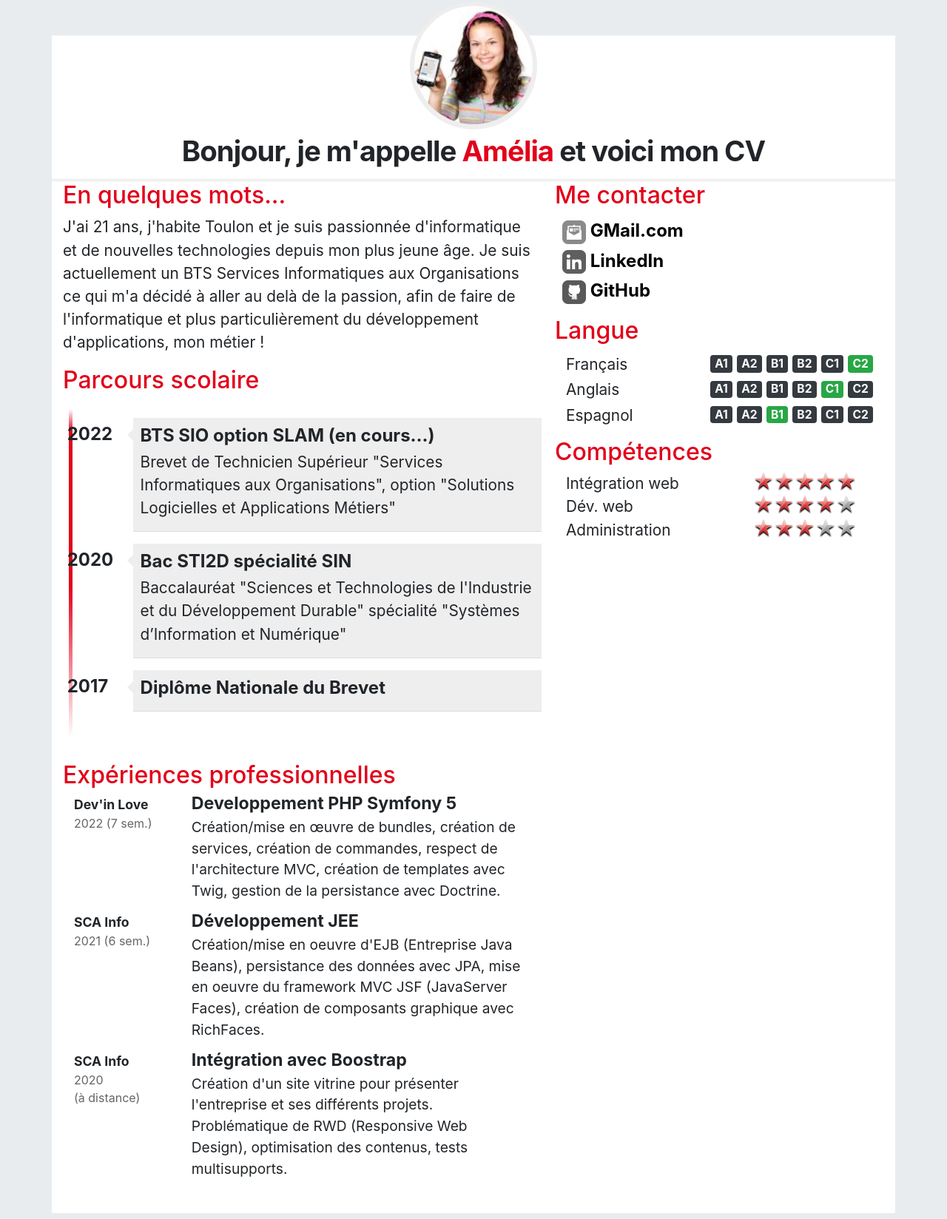
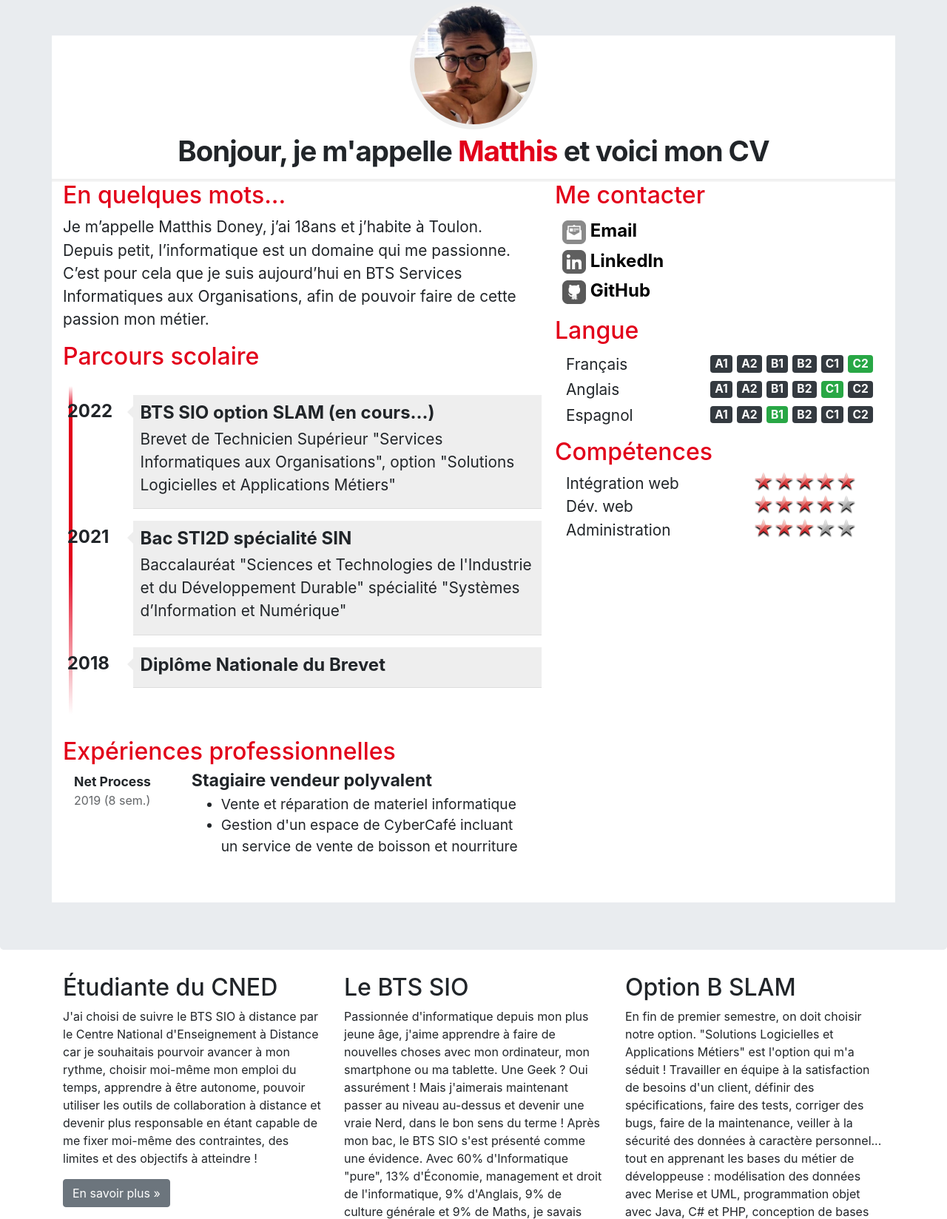
Before and after one commit to MatthisDoney/MatthisDoney.github.io, a plain HTML site: page pages/cv.html in a window 1280 px wide. Shown: the part 66-1714 px from the top of the page at 74% size. Drawn offline with nearby package versions, Linux system fonts and the light colour scheme.

Commit message:
Mise a jour du CV

```diff
--- a/pages/cv.html
+++ b/pages/cv.html
@@ -1,5 +1,6 @@
 <!doctype html>
 <html lang="fr">
+
 <head>
     <!-- Required meta tags -->
     <meta charset="utf-8">
@@ -7,23 +8,25 @@
     <meta name="description" content="Portfolio de Matthis DONEY - BTS SIO SISR">
     <meta name="author" content="Matthis Doney">
     <!-- Bootstrap CSS -->
-        <link rel="stylesheet" href="https://cdn.jsdelivr.net/npm/bootstrap@4.6.2/dist/css/bootstrap.min.css" integrity="sha384-xOolHFLEh07PJGoPkLv1IbcEPTNtaed2xpHsD9ESMhqIYd0nLMwNLD69Npy4HI+N" crossorigin="anonymous">
-        <link href="../css/cv.css" rel="stylesheet" type="text/css"/>
+    <link rel="stylesheet" href="https://cdn.jsdelivr.net/npm/bootstrap@4.6.2/dist/css/bootstrap.min.css"
+        integrity="sha384-xOolHFLEh07PJGoPkLv1IbcEPTNtaed2xpHsD9ESMhqIYd0nLMwNLD69Npy4HI+N" crossorigin="anonymous">
+    <link href="../css/cv.css" rel="stylesheet" type="text/css" />
     <link rel="icon" href="favicon.ico">
     <title>Porfolio de Matthis DONEY</title>
 </head>
+
 <body>
     <nav class="navbar navbar-dark bg-dark fixed-top navbar-expand-md">
         <div class="container">
-                <button type="button" class="navbar-toggler" data-toggle="collapse"
-                        data-target="#navbar" aria-controls="navbar">
+            <button type="button" class="navbar-toggler" data-toggle="collapse" data-target="#navbar"
+                aria-controls="navbar">
                 <span class="sr-only">Navigation raccourcie</span>☰
             </button>
             <a class="navbar-brand" href="#">Mon portfolio</a>
             <div id="navbar" class="navbar-collapse collapse">
                 <ul class="nav navbar-nav">
                     <li class="active nav-item">
-                            <a href="../index.html"" class="nav-link">
+                        <a href="../index.html"" class=" nav-link">
                             <span class="fa fa-home"></span> Accueil
                         </a>
                     </li>
@@ -33,8 +36,7 @@
                         </a>
                     </li>
                     <li class="dropdown nav-item">
-                            <a href="#" class="dropdown-toggle nav-link"
-                               data-toggle="dropdown" role="button">
+                        <a href="#" class="dropdown-toggle nav-link" data-toggle="dropdown" role="button">
                             <span class="fa fa-list-alt"></span> Réalisations <span class="caret"></span>
                         </a>
                         <ul class="dropdown-menu" role="menu">
@@ -62,8 +64,7 @@
                         </ul>
                     </li>
                     <li class="dropdown nav-item">
-                            <a href="#" class="dropdown-toggle nav-link"
-                               data-toggle="dropdown" role="button">
+                        <a href="#" class="dropdown-toggle nav-link" data-toggle="dropdown" role="button">
                             <span class="fa fa-graduation-cap"></span>
                             Jury E5 BTS SIO
                             <span class="caret"></span>
@@ -72,34 +73,44 @@
                             <li class="dropdown-header dropdown-item" role="presentation">
                                 Documentations contexte</li>
                             <li role="presentation" class="dropdown-item">
-                                    <a role="menuitem" href="#">Présentation</a></li>
+                                <a role="menuitem" href="#">Présentation</a>
+                            </li>
                             <li role="presentation" class="dropdown-item">
-                                    <a role="menuitem" href="#">Application</a></li>
+                                <a role="menuitem" href="#">Application</a>
+                            </li>
                             <li role="presentation" class="dropdown-item">
-                                    <a role="menuitem" href="#">Missions à réaliser</a></li>
+                                <a role="menuitem" href="#">Missions à réaliser</a>
+                            </li>
                             <li role="presentation" class="dropdown-item">
-                                    <a role="menuitem" href="#">Annexes</a></li>
+                                <a role="menuitem" href="#">Annexes</a>
+                            </li>
                             <li role="presentation" class="dropdown-divider"></li>
                             <li role="presentation" class="dropdown-header dropdown-item">
                                 Fiches d'examen</li>
                             <li role="presentation" class="dropdown-item">
-                                    <a role="menuitem" href="#">Situation professionnelle n°1</a></li>
+                                <a role="menuitem" href="#">Situation professionnelle n°1</a>
+                            </li>
                             <li role="presentation" class="dropdown-item">
-                                    <a role="menuitem" href="#">Situation professionnelle n°2</a></li>
+                                <a role="menuitem" href="#">Situation professionnelle n°2</a>
+                            </li>
                             <li role="presentation" class="dropdown-divider"></li>
                             <li role="presentation" class="dropdown-header dropdown-item">
                                 Démonstrations</li>
                             <li role="presentation" class="dropdown-item">
-                                    <a role="menuitem" href="#">Démo SP n°1</a></li>
+                                <a role="menuitem" href="#">Démo SP n°1</a>
+                            </li>
                             <li role="presentation" class="dropdown-item">
-                                    <a role="menuitem" href="#">Démo SP n°2</a></li>
+                                <a role="menuitem" href="#">Démo SP n°2</a>
+                            </li>
                             <li role="presentation" class="dropdown-divider"></li>
                             <li role="presentation" class="dropdown-header dropdown-item">
                                 Codes sources</li>
                             <li role="presentation" class="dropdown-item">
-                                    <a role="menuitem" href="#">Sources SP n°1</a></li>
+                                <a role="menuitem" href="#">Sources SP n°1</a>
+                            </li>
                             <li role="presentation" class="dropdown-item">
-                                    <a role="menuitem" href="#">Sources SP n°2</a></li>
+                                <a role="menuitem" href="#">Sources SP n°2</a>
+                            </li>
 
 
 
@@ -125,20 +136,18 @@
 
                 <div id="cv-entete" class="text-center">
                     <div id="cv-photo">
-                            <img src="../images/AmeliaPilou.jpg" alt="Ma photo d'identité">
+                        <img src="../images/MatthisDoney.jpg" alt="Ma photo d'identité">
                     </div>
-                        <div  id="cv-intro">
-                            <h1>Bonjour, je m'appelle <span id="rouge">Amélia</span> et voici mon CV</h1>
+                    <div id="cv-intro">
+                        <h1>Bonjour, je m'appelle <span id="rouge">Matthis</span> et voici mon CV</h1>
                     </div>
                 </div>
                 <div class="col-xs-12 col-sm-7">
                     <div class="rubrique clearfix">
                         <h2><span class="fa fa-comment"></span> En quelques mots...</h2>
-                            <p>J'ai 21 ans, j'habite Toulon et je suis passionnée d'informatique et de
-                                nouvelles technologies depuis mon plus jeune âge. Je suis actuellement un
-                                BTS Services Informatiques aux Organisations ce qui m'a décidé à aller au
-                                delà de la passion, afin de faire de l'informatique et plus particulièrement
-                                du développement d'applications, mon métier&nbsp;!
+                        <p>Je m’appelle Matthis Doney, j’ai 18ans et j’habite à Toulon. Depuis petit, l’informatique est
+                            un domaine qui me passionne. C’est pour cela que je suis aujourd’hui en BTS Services
+                            Informatiques aux Organisations, afin de pouvoir faire de cette passion mon métier. &nbsp;
                         </p>
                         <div class="rubrique clearfix">
                             <h2><span class="fa fa-comment"></span> Parcours scolaire</h2>
@@ -156,7 +165,7 @@
                                 </li>
                                 <li>
                                     <div class="date float-left">
-                                            <span class="fa fa-stop-circle"></span>&nbsp;2020
+                                        <span class="fa fa-stop-circle"></span>&nbsp;2021
                                     </div>
                                     <div class="details float-right">
                                         <h3>Bac STI2D spécialité SIN</h3>
@@ -167,7 +176,7 @@
                                 </li>
                                 <li>
                                     <div class="date float-left">
-                                            <span class="fa fa-stop-circle"></span>&nbsp;2017
+                                        <span class="fa fa-stop-circle"></span>&nbsp;2018
                                     </div>
                                     <div class="details float-right">
                                         <h3>Diplôme Nationale du Brevet</h3>
@@ -180,56 +189,35 @@
                             <h2><span class="fa fa-briefcase"></span> Expériences professionnelles</h2>
                             <div class="experience clearfix">
                                 <div class="col-3">
-                                        <div class="lieu">Dev'in Love</div>
-                                        <div class="date">2022 (7 sem.)</div>
+                                    <div class="lieu">Net Process</div>
+                                    <div class="date">2019 (8 sem.)</div>
                                 </div>
                                 <div class="col-9">
-                                        <div class="profession">Developpement PHP Symfony 5</div>
-                                        <div class="details">Création/mise en œuvre de bundles, création de services,
-                                            création de commandes, respect de l'architecture MVC, création de templates
-                                            avec Twig, gestion de la persistance avec Doctrine.
+                                    <div class="profession">Stagiaire vendeur polyvalent</div>
+                                    <div class="details">
+                                        <ul>
+                                            <li>Vente et réparation de materiel informatique</li>
+                                            <li>Gestion d'un espace de CyberCafé incluant un service de vente de boisson
+                                                et nourriture</li>
+                                        </ul>
                                     </div>
                                 </div>
                             </div>
-                                <div class="experience clearfix">
-                                    <div class="col-3">
-                                        <div class="lieu">SCA Info</div>
-                                        <div class="date">2021 (6 sem.)</div>
-                                    </div>
-                                    <div class="col-9">
-                                        <div class="profession">Développement JEE</div>
-                                        <div class="details">Création/mise en oeuvre d'EJB (Entreprise Java Beans),
-                                            persistance des données avec JPA, mise en oeuvre du framework MVC JSF
-                                            (JavaServer Faces), création de composants graphique avec RichFaces.
-                                        </div>
-                                    </div>
-                                </div>
-                                <div class="experience clearfix">
-                                    <div class="col-3">
-                                        <div class="lieu">SCA Info</div>
-                                        <div class="date">2020<br>(à distance)</div>
-                                    </div>
-                                    <div class="col-9">
-                                        <div class="profession">Intégration avec Boostrap</div>
-                                        <div class="details">Création d'un site vitrine pour présenter l'entreprise et
-                                            ses différents projets. Problématique de RWD (Responsive Web Design),
-                                            optimisation des contenus, tests multisupports.
-                                        </div>
-                                    </div>
-                                </div>
+
+
                         </div>
 
                     </div>
                 </div>
                 <div class="col-xs-12 col-sm-5">
                     <div class="rubrique clearfix"">
-                            <h2><span class="fa fa-user"></span> Me contacter</h2>
+                            <h2><span class=" fa fa-user"></span> Me contacter</h2>
                         <div class="meContacter">
                             <div class="details float-left">
-                                    <a href="mailto:amelia.pilou@gmail.com?subject=Contact depuis le CV en ligne"
-                                       title="Mail de Amélia Pilou">
+                                <a href="mailto:matthis.doney@outlook.fr?subject=Contact depuis le CV en ligne"
+                                    title="Mail de Matthis Doney">
                                     <img class="contact-icon" src="../images/cv/mail-dreamstale47.png"
-                                             alt="Icone de mail"> GMail.com
+                                        alt="Icone de mail"> Email
                                 </a>
                             </div>
                         </div>
@@ -324,8 +312,8 @@
                         étant capable de me fixer moi-même des contraintes, des limites et des
                         objectifs à atteindre !
                     </p>
-                    <p><a class="btn btn-secondary" href="http://www.cned.fr" target="_blank"
-                          role="button">En savoir plus »</a>
+                    <p><a class="btn btn-secondary" href="http://www.cned.fr" target="_blank" role="button">En savoir
+                            plus »</a>
                     </p>
                 </div>
                 <div class="col-lg-4">
@@ -341,8 +329,8 @@
                         informaticienne !
                     </p>
                     <p><a class="btn btn-secondary" href="https://fr.wikipedia.org/wiki/Brevet_de_tec
-                          hnicien_supérieur_-_Services_informatiques_aux_organisations"
-                          target="_blank" role="button">En savoir plus »</a>
+                          hnicien_supérieur_-_Services_informatiques_aux_organisations" target="_blank"
+                            role="button">En savoir plus »</a>
                     </p>
                 </div>
                 <div class="col-lg-4">
@@ -360,8 +348,8 @@
                     </p>
                     <p><a class="btn btn-secondary" href="https://www.onisep.fr/Ressources/Univers-Fo
                           rmation/Formations/Post-bac/bts-services-informatiques-aux-organisations-op
-                          tion-b-solutions-logicielles-et-applications-metiers" target="_blank"
-                          role="button">En savoir plus »</a>
+                          tion-b-solutions-logicielles-et-applications-metiers" target="_blank" role="button">En savoir
+                            plus »</a>
 
                     </p>
                 </div>
@@ -373,13 +361,24 @@
     <!-- Optional JavaScript choose one of the two -->
 
     <!-- Option 1: jQuery and Bootstrap Bundle (includes Popper) -->
-    <script src="https://cdn.jsdelivr.net/npm/jquery@3.5.1/dist/jquery.slim.min.js" integrity="sha384-DfXdz2htPH0lsSSs5nCTpuj/zy4C+OGpamoFVy38MVBnE+IbbVYUew+OrCXaRkfj" crossorigin="anonymous"></script>
-    <script src="https://cdn.jsdelivr.net/npm/bootstrap@4.6.2/dist/js/bootstrap.bundle.min.js" integrity="sha384-Fy6S3B9q64WdZWQUiU+q4/2Lc9npb8tCaSX9FK7E8HnRr0Jz8D6OP9dO5Vg3Q9ct" crossorigin="anonymous"></script>
+    <script src="https://cdn.jsdelivr.net/npm/jquery@3.5.1/dist/jquery.slim.min.js"
+        integrity="sha384-DfXdz2htPH0lsSSs5nCTpuj/zy4C+OGpamoFVy38MVBnE+IbbVYUew+OrCXaRkfj"
+        crossorigin="anonymous"></script>
+    <script src="https://cdn.jsdelivr.net/npm/bootstrap@4.6.2/dist/js/bootstrap.bundle.min.js"
+        integrity="sha384-Fy6S3B9q64WdZWQUiU+q4/2Lc9npb8tCaSX9FK7E8HnRr0Jz8D6OP9dO5Vg3Q9ct"
+        crossorigin="anonymous"></script>
 
 
-    <script src="https://cdn.jsdelivr.net/npm/jquery@3.5.1/dist/jquery.slim.min.js" integrity="sha384-DfXdz2htPH0lsSSs5nCTpuj/zy4C+OGpamoFVy38MVBnE+IbbVYUew+OrCXaRkfj" crossorigin="anonymous"></script>
-    <script src="https://cdn.jsdelivr.net/npm/popper.js@1.16.1/dist/umd/popper.min.js" integrity="sha384-9/reFTGAW83EW2RDu2S0VKaIzap3H66lZH81PoYlFhbGU+6BZp6G7niu735Sk7lN" crossorigin="anonymous"></script>
-    <script src="https://cdn.jsdelivr.net/npm/bootstrap@4.6.2/dist/js/bootstrap.min.js" integrity="sha384-+sLIOodYLS7CIrQpBjl+C7nPvqq+FbNUBDunl/OZv93DB7Ln/533i8e/mZXLi/P+" crossorigin="anonymous"></script>
+    <script src="https://cdn.jsdelivr.net/npm/jquery@3.5.1/dist/jquery.slim.min.js"
+        integrity="sha384-DfXdz2htPH0lsSSs5nCTpuj/zy4C+OGpamoFVy38MVBnE+IbbVYUew+OrCXaRkfj"
+        crossorigin="anonymous"></script>
+    <script src="https://cdn.jsdelivr.net/npm/popper.js@1.16.1/dist/umd/popper.min.js"
+        integrity="sha384-9/reFTGAW83EW2RDu2S0VKaIzap3H66lZH81PoYlFhbGU+6BZp6G7niu735Sk7lN"
+        crossorigin="anonymous"></script>
+    <script src="https://cdn.jsdelivr.net/npm/bootstrap@4.6.2/dist/js/bootstrap.min.js"
+        integrity="sha384-+sLIOodYLS7CIrQpBjl+C7nPvqq+FbNUBDunl/OZv93DB7Ln/533i8e/mZXLi/P+"
+        crossorigin="anonymous"></script>
     -->
 </body>
+
 </html>
```
Also changed, not shown: index.html (+1 -1 lines), images/MatthisDoney.jpg (added). Lines whose indentation alone changed are shown as unchanged.
